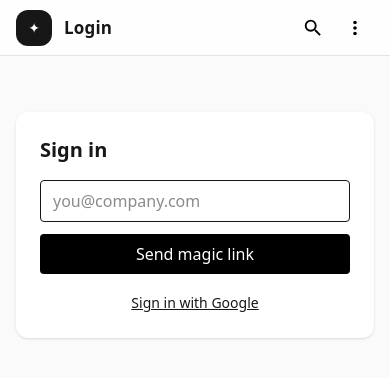
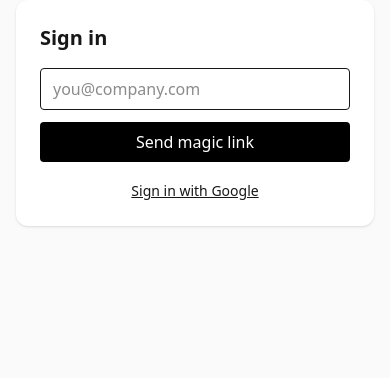
Before and after one commit to eldrmedia/trip-clip, a Next.js app: page /login in a window 390 px wide. Shown: the top 378 px of the page. Built offline with nearby package versions, Linux system fonts and the light colour scheme.

Commit message:
feat(shell): add mobile bottom tabs and safe-area spacing utility; hide on /login

```diff
--- /dev/null
+++ b/src/app/ClientChrome.tsx
@@ -0,0 +1,31 @@
+// src/app/ClientChrome.tsx
+"use client";
+
+import { usePathname } from "next/navigation";
+import Header from "../components/Header";
+import AppTabsMobile from "../components/AppTabsMobile";
+
+export default function ClientChrome({ children }: { children: React.ReactNode }) {
+  const pathname = usePathname() || "/";
+  const hideHeader = pathname === "/login";
+  const hideTabs = pathname === "/login";
+
+  return (
+    <>
+      {!hideHeader && <Header />}
+
+      {/* Only add top/bottom padding when chrome is present */}
+      <main
+        className={[
+          hideHeader ? "" : "pt-14 md:pt-16",
+          hideTabs ? "" : "with-bottom-tabs",
+          "min-h-[100dvh] mx-auto max-w-screen-xl px-4",
+        ].join(" ")}
+      >
+        {children}
+      </main>
+
+      {!hideTabs && <AppTabsMobile />}
+    </>
+  );
+}
--- a/src/app/globals.css
+++ b/src/app/globals.css
@@ -2,3 +2,20 @@
 
 /* your overrides (optional) */
 html, body { height: 100%; }
+
+/* === Bottom Tabs helpers (Tailwind @layer) === */
+@layer utilities {
+  /* Pads for iOS home-indicator area */
+  .safe-bottom {
+    padding-bottom: env(safe-area-inset-bottom);
+  }
+  /* Extra bottom space so content doesn't hide under the tab bar on mobile */
+  .with-bottom-tabs {
+    padding-bottom: calc(56px + env(safe-area-inset-bottom)); /* tab height + safe area */
+  }
+  @screen md {
+    .with-bottom-tabs {
+      padding-bottom: 0; /* no extra padding at md+ where tabs are hidden */
+    }
+  }
+}
--- a/src/app/layout.tsx
+++ b/src/app/layout.tsx
@@ -1,10 +1,9 @@
 // src/app/layout.tsx
+import "./globals.css";
 import type { Metadata, Viewport } from "next";
-import "./globals.css";
-import type { Metadata } from "next";
-import { Analytics } from "@vercel/analytics/next"
-import Header from "@/components/Header";
+import { Analytics } from "@vercel/analytics/next";
 import { Toaster } from "react-hot-toast";
+import ClientChrome from "./ClientChrome";
 
 export const metadata: Metadata = {
   title: "TripClip",
@@ -20,12 +19,12 @@ export const viewport: Viewport = {
 export default function RootLayout({ children }: { children: React.ReactNode }) {
   return (
     <html lang="en">
-      <Analytics/>
       <body className="bg-neutral-50 text-neutral-900 antialiased">
-        <Header />
-        <main className="pt-14 md:pt-16 min-h-[100dvh] mx-auto max-w-screen-xl px-4">
-          {children}
-        </main>
+        {/* Client shell decides when to show header/tabs and applies padding */}
+        <ClientChrome>{children}</ClientChrome>
+
+        {/* Keep analytics and toaster inside body */}
+        <Analytics />
         <Toaster position="bottom-right" toastOptions={{ duration: 4000 }} />
       </body>
     </html>
--- /dev/null
+++ b/src/components/AppTabsMobile.tsx
@@ -0,0 +1,133 @@
+"use client";
+
+import Link from "next/link";
+import { usePathname } from "next/navigation";
+
+type Tab = {
+  href: string;
+  label: string;
+  isActive: (path: string) => boolean;
+  icon: (active: boolean) => JSX.Element;
+};
+
+const tabs: Tab[] = [
+  {
+    href: "/trips",
+    label: "Trips",
+    isActive: (p) => p === "/trips" || p.startsWith("/trips/"),
+    icon: (a) => (
+      <svg viewBox="0 0 24 24" width="22" height="22" aria-hidden="true">
+        <path
+          d="M20 12H4m14 0c0 4-3 7-7 7s-7-3-7-7 3-7 7-7 7 3 7 7Zm-9 0h4"
+          className={a ? "fill-none stroke-current" : "fill-none stroke-current/70"}
+          strokeWidth="1.6"
+          strokeLinecap="round"
+          strokeLinejoin="round"
+        />
+      </svg>
+    ),
+  },
+  {
+    href: "/expenses",
+    label: "Expenses",
+    isActive: (p) => p === "/expenses" || p.startsWith("/expenses/"),
+    icon: (a) => (
+      <svg viewBox="0 0 24 24" width="22" height="22" aria-hidden="true">
+        <path
+          d="M4 7h16v10H4zM8 3v4m8-4v4M7 11h10"
+          className={a ? "fill-none stroke-current" : "fill-none stroke-current/70"}
+          strokeWidth="1.6"
+          strokeLinecap="round"
+          strokeLinejoin="round"
+        />
+      </svg>
+    ),
+  },
+  {
+    href: "/reports",
+    label: "Reports",
+    isActive: (p) => p === "/reports" || p.startsWith("/reports/"),
+    icon: (a) => (
+      <svg viewBox="0 0 24 24" width="22" height="22" aria-hidden="true">
+        <path
+          d="M4 19h16M6 17V7m6 10V5m6 12V9"
+          className={a ? "fill-none stroke-current" : "fill-none stroke-current/70"}
+          strokeWidth="1.6"
+          strokeLinecap="round"
+          strokeLinejoin="round"
+        />
+      </svg>
+    ),
+  },
+  {
+    href: "/activity",
+    label: "Activity",
+    isActive: (p) => p === "/activity",
+    icon: (a) => (
+      <svg viewBox="0 0 24 24" width="22" height="22" aria-hidden="true">
+        <path
+          d="M3 12h3l2 5 4-10 3 7h6"
+          className={a ? "fill-none stroke-current" : "fill-none stroke-current/70"}
+          strokeWidth="1.6"
+          strokeLinecap="round"
+          strokeLinejoin="round"
+        />
+      </svg>
+    ),
+  },
+  {
+    href: "/settings/profile",
+    label: "Settings",
+    isActive: (p) => p.startsWith("/settings"),
+    icon: (a) => (
+      <svg viewBox="0 0 24 24" width="22" height="22" aria-hidden="true">
+        <path
+          d="M12 8a4 4 0 1 1 0 8 4 4 0 0 1 0-8Zm8 4a8 8 0 1 1-16 0"
+          className={a ? "fill-none stroke-current" : "fill-none stroke-current/70"}
+          strokeWidth="1.6"
+          strokeLinecap="round"
+          strokeLinejoin="round"
+        />
+      </svg>
+    ),
+  },
+];
+
+export default function AppTabsMobile() {
+  const pathname = usePathname() || "/";
+  return (
+    <nav
+      aria-label="Primary"
+      className="
+        fixed inset-x-0 bottom-0 z-[95] border-t border-black/10 bg-white/95
+        backdrop-blur supports-[backdrop-filter]:bg-white/75
+        dark:border-white/10 dark:bg-neutral-900/80 dark:supports-[backdrop-filter]:bg-neutral-900/60
+        md:hidden
+      "
+    >
+      <ul className="safe-bottom mx-auto grid h-[56px] max-w-screen-sm grid-cols-5 px-2">
+        {tabs.map((t) => {
+          const active = t.isActive(pathname);
+          return (
+            <li key={t.href} className="flex items-center justify-center">
+              <Link
+                href={t.href}
+                className={`
+                  group inline-flex h-full w-full flex-col items-center justify-center gap-0.5 rounded-xl
+                  text-[11px] leading-none
+                  ${active ? "text-neutral-900 dark:text-neutral-100" : "text-neutral-600 dark:text-neutral-300"}
+                  hover:bg-black/5 dark:hover:bg-white/5
+                  focus-visible:outline focus-visible:outline-2 focus-visible:outline-blue-600
+                `}
+                aria-current={active ? "page" : undefined}
+              >
+                {t.icon(active)}
+                <span className="mt-0.5">{t.label}</span>
+              </Link>
+            </li>
+          );
+        })}
+      </ul>
+    </nav>
+  );
+}
```
